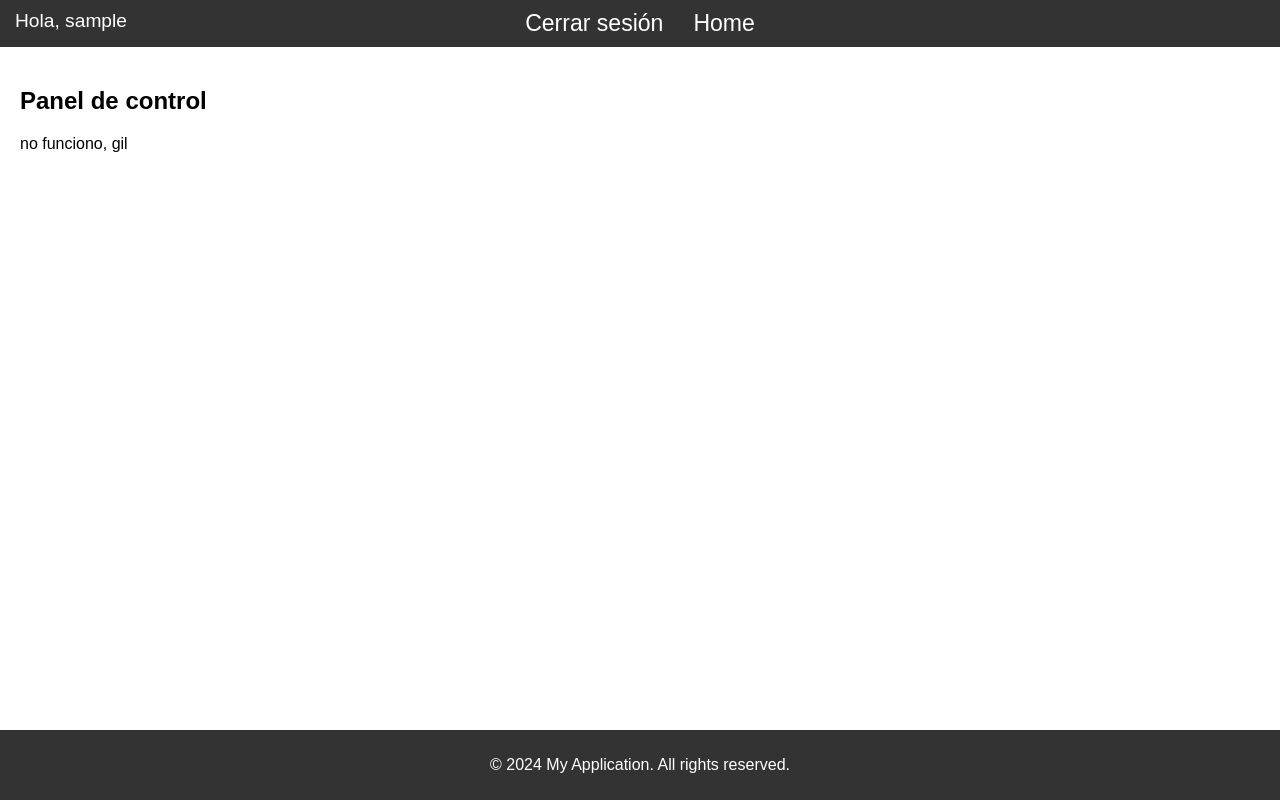
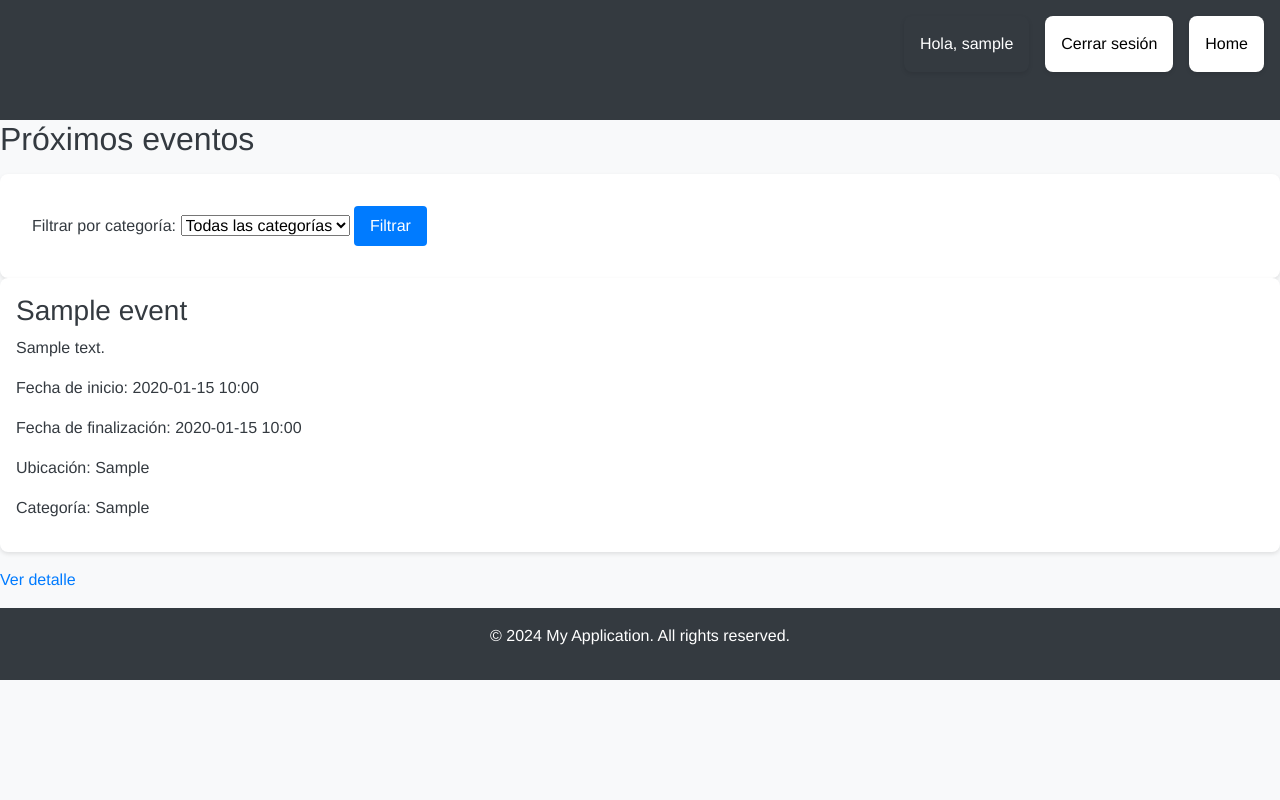
Before and after one commit to nahuelmendez6/event_management, a Flask app: page / in a window 1280 px wide. Run offline with Flask 3, Linux system fonts and the light colour scheme; a user stored in the database is signed in; tables that the repository leaves empty hold one stand-in row (values such as "Sample post"); parts of the project's set-up code (start-up, migrations or seed data) failed here and were passed over; some libraries are stand-ins or nearby versions.

Commit message:
event logic 3 & templates

```diff
--- a/app/main/controllers.py
+++ b/app/main/controllers.py
@@ -1,7 +1,7 @@
-from flask import render_template, redirect, url_for, flash
+from flask import render_template, redirect, url_for, flash, request
 from app.main import main_blueprint, event_blueprint
 from flask_login import login_required, current_user
-from .models import Event, Coment
+from .models import Event, Coment, EventRegistration
 from .forms import CreateEvent, WriteComment, EditEvent
 from flask_login import current_user
 from app.extensions import db
@@ -9,7 +9,20 @@ from app.extensions import db
 
 @main_blueprint.route('/')
 def index():
-    return render_template('index.html')
+
+    # Obtener todas las categorias para usarlas en el formulario de filtrado
+    categories = Event.get_all_categories()
+
+    # Obtener la categoria seleccionada desde los parametros de la URL
+    category = request.args.get('category')
+
+    # si se ha seleccionado una categoria, filtrar por ella
+    if category:
+        events = Event.query.filter_by(category=category).order_by(Event.start_time.asc()).all()
+    else:
+        events = Event.query.order_by(Event.start_time.asc()).limit(10).all()
+
+    return render_template('index.html', events=events, categories=categories, selected_category=category)
 
 
 @event_blueprint.route('/create_event')
@@ -83,3 +96,43 @@ def edit_event(event_id):
         flash('El evento ha sido actualizado con éxito.', 'succes')
         return redirect(url_for('event.user_events'))
     return render_template('edit_event.html', form=form)
+
+@event_blueprint.route('/event_detail/<int:event_id>', methods=['GET', 'POST'])
+@login_required
+def show_detail(event_id):
+
+    event = Event.query.get_or_404(event_id)
+    if event:
+        return render_template('event_detail.html', event=event)
+
+@event_blueprint.route('/event_registration/<int:event_id>', methods=['GET', 'POST'])
+@login_required
+def registration(event_id):
+
+    event = Event.query.get_or_404(event_id)
+
+    if EventRegistration.check_registration(current_user.id, event.id):
+        flash('Ya estas inscripto en este evento.', 'warning')
+    else:
+        new_registration = EventRegistration(
+            user_id=current_user.id,
+            event_id=event.id
+        )
+        db.session.add(new_registration)
+        db.session.commit()
+        flash('Te has inscrito en el evento con éxito.', 'success')
+        return redirect(url_for('main.index'))
+
+    return  redirect(url_for('main.index'))
+
+@event_blueprint.route('/event_cancel_registration/<int:event_id>', methods=['GET', 'POST'])
+@login_required
+def cancel_registration(event_id):
+
+    event = Event.query.get_or_404(event_id)
+
+    if EventRegistration.check_registration(current_user.id, event.id):
+        EventRegistration.delete_registration(event, current_user.id, event.id)
+        return redirect(url_for('main.index'))
+    else:
+        flash('No estas registrado en este evento')
--- a/app/main/models.py
+++ b/app/main/models.py
@@ -1,4 +1,5 @@
 from app.extensions import db
+from app.auth.models import Users
 from datetime import date, datetime
 
 """
@@ -48,11 +49,38 @@ class Event(db.Model):
             self.location = location
         db.session.commit()
 
+    @classmethod
+    def get_all_categories(cls):
+        return db.session.query(cls.category).distinct().all()
 
 class EventRegistration(db.Model):
-    pass
 
+    __tablename__ = 'event_registration'
 
+    id = db.Column(db.Integer, primary_key=True, nullable=False)
+    user_id = db.Column(db.Integer, db.ForeignKey('users.id'), nullable=False)
+    event_id = db.Column(db.Integer, db.ForeignKey('events.id'), nullable=False)
+    date = db.Column(db.DateTime, nullable=False, default=datetime.utcnow())
+
+    user = db.relationship('Users', backref=db.backref('event_registration', lazy=True))
+    event = db.relationship('Event', backref=db.backref('event_registration', lazy=True))
+
+    @staticmethod
+    def check_registration(user_id, event_id):
+
+        # Busca si existe una inscripcion con user_idy event_id proporcionados
+        registration = db.session.query(EventRegistration).filter_by(user_id=user_id, event_id=event_id).first()
+
+        return registration is not None
+
+    def delete_registration(self, user_id,event_id):
+        registration = EventRegistration.query.filter_by(user_id=user_id, event_id=event_id).first()
+
+        if registration:
+            db.session.delete(registration)
+            db.session.commit()
+            return True
+        return False
 
 
 class Coment(db.Model):
--- a/app/static/styles.css
+++ b/app/static/styles.css
@@ -1,5 +1,5 @@
 /* styles.css */
-
+/*
 body, html {
     margin: 0;
     padding: 0;
@@ -58,7 +58,148 @@ footer {
     color: white;
     text-align: center;
     padding: 10px 0;
-    position: absolute;
+    position: fixed;
     bottom: 0;
     width: 100%;
 }
+*/
+
+/* Importando Bootstrap */
+@import url('https://stackpath.bootstrapcdn.com/bootstrap/4.5.2/css/bootstrap.min.css');
+
+/* Estilos globales */
+*, *::before, *::after {
+    box-sizing: border-box;
+}
+
+
+body {
+    font-family: 'Helvetica Neue', sans-serif;
+    background-color: #f8f9fa;
+    color: #343a40;
+    display:flex;
+    flex-direction:column;
+    margin:0;
+    padding:0;
+}
+
+header {
+    background-color: #343a40;
+    color: #fff;
+    padding: 1rem;
+}
+
+main {
+    flex:1;
+    height:100%;
+}
+
+nav ul {
+    list-style: none;
+    padding: 0;
+    display: flex;
+    justify-content: flex-end;
+}
+
+nav ul li {
+    margin-left: 1rem;
+}
+
+nav ul li a {
+    color: #000;
+    text-decoration: none;
+}
+
+
+
+footer {
+    background-color: #343a40;
+    color: #fff;
+    text-align: center;
+    padding: 1rem;
+    margin:0;
+    position:static;
+
+    width: 100%;
+}
+
+h1, h2 {
+    color: #343a40;
+    margin-bottom: 1rem;
+}
+
+form {
+    background-color: #fff;
+    padding: 2rem;
+    border-radius: 0.5rem;
+    box-shadow: 0 2px 4px rgba(0, 0, 0, 0.1);
+}
+
+form div {
+    margin-bottom: 1rem;
+}
+
+form span {
+    color: #dc3545;
+}
+
+button, input[type="submit"] {
+    background-color: #007bff;
+    border: none;
+    color: #fff;
+    padding: 0.5rem 1rem;
+    border-radius: 0.25rem;
+    cursor: pointer;
+    transition: background-color 0.3s ease;
+}
+
+button:hover, input[type="submit"]:hover {
+    background-color: #0056b3;
+}
+
+ul {
+    padding: 0;
+    list-style: none;
+}
+
+ul li {
+    background-color: #fff;
+    padding: 1rem;
+    border-radius: 0.5rem;
+    margin-bottom: 1rem;
+    box-shadow: 0 2px 4px rgba(0, 0, 0, 0.1);
+}
+
+nav ul .username {
+    background-color:#343a40;
+    color:#fff;
+    margin-left:0;
+}
+
+.grid-events {
+    display:grid;
+    grid-gap:2rem;
+
+    height:100%;
+    padding:2rem;
+
+}
+
+.grid-item {
+    background-color:#343a40;
+    padding:2rem;
+    width:30%;
+    color:#fff;
+    border-radius:2rem;
+    text-align:center;
+}
+
+.grid-item:hover {
+    cursor:pointer;
+    transform:scale(0.95);
+}
+
+.grid-item a {
+    color:#fff;
+    text-decoration:none;
+}
--- a/app/templates/index.html
+++ b/app/templates/index.html
@@ -1,23 +1,54 @@
 <!-- app/auth/templates/login.html -->
 {% extends "base.html" %}
 {% block content %}
-<h2>Panel de control</h2>
     {% if current_user.is_authenticated %}
         {% if current_user.rol == 'admin' %}
+            <h2>Panel de control</h2>
             <section class="dashboard">
 
             </section>
             <div class="grid-events">
-            <div class="add-event">
+                <div class="grid-item">
                     <a href="{{ url_for('event.new_event') }}">Agregar evento</a>
                 </div>
-            <div class="events-list">
+                <div class="grid-item">
                     <a href="{{ url_for('event.user_events') }}">Mis eventos</a>
                 </div>
             </div>
 
         {% else %}
-        <p>no funciono, gil</p>
+            <div class="event-list">
+                <h2>Próximos eventos</h2>
+                <form method="get">
+                    <label for="category">Filtrar por categoría:</label>
+                        <select name="category" id="category">
+                            <option value="">Todas las categorías</option>
+                            {% for cat in categories %}
+                                <option value="{{ cat[0] }}" {% if selected_category == cat[0] %}selected{% endif %}>{{ cat[0] }}</option>
+                            {% endfor %}
+                        </select>
+                    <button type="submit">Filtrar</button>
+                </form>
+
+                <!-- Renderizar la lista de eventos -->
+                <ul>
+                    {% for event in events %}
+                        <li>
+                            <h3>{{ event.title }}</h3>
+                            <p>{{ event.description }}</p>
+                            <p>Fecha de inicio: {{ event.start_time.strftime('%Y-%m-%d %H:%M') }}</p>
+                            <p>Fecha de finalización: {{ event.end_time.strftime('%Y-%m-%d %H:%M') }}</p>
+                            <p>Ubicación: {{ event.location }}</p>
+                            <p>Categoría: {{ event.category }}</p>
+                        </li>
+                        <a href="{{ url_for('event.show_detail', event_id=event.id)}}">Ver detalle</a>
+                    {% endfor %}
+                </ul>
+
+
+            </div>
+
+
         {% endif %}
     {% else %}
         <p>Inicia sesión ingresando <a href="{{ url_for('auth.login') }}">aquí</a></p>
--- a/app/templates/user_event.html
+++ b/app/templates/user_event.html
@@ -1,4 +1,4 @@
-{% extends 'base.html' %}
+{% extends "base.html" %}
 {% block content %}
     <h1>Eventos de {{ current_user.username }}</h1>
     <ul>
```
Also changed, not shown: app/templates/event_detail.html (added, +16 -0 lines). Lines whose indentation alone changed are shown as unchanged.
